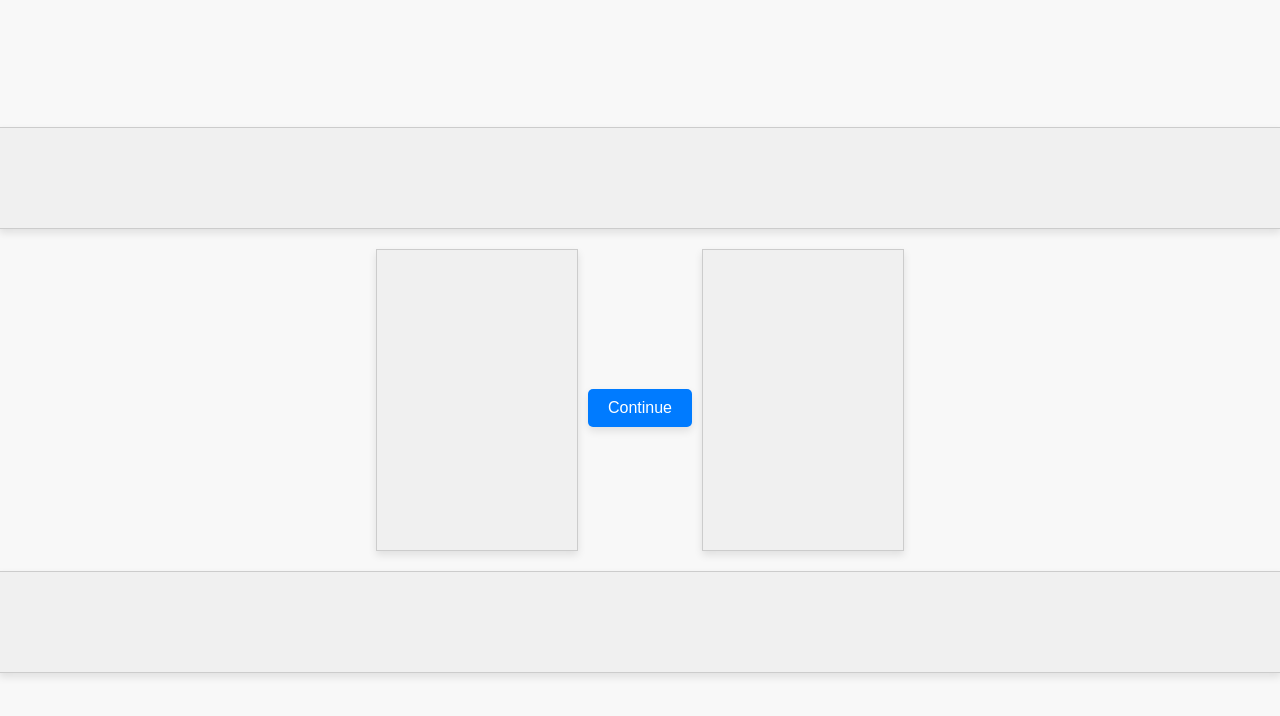
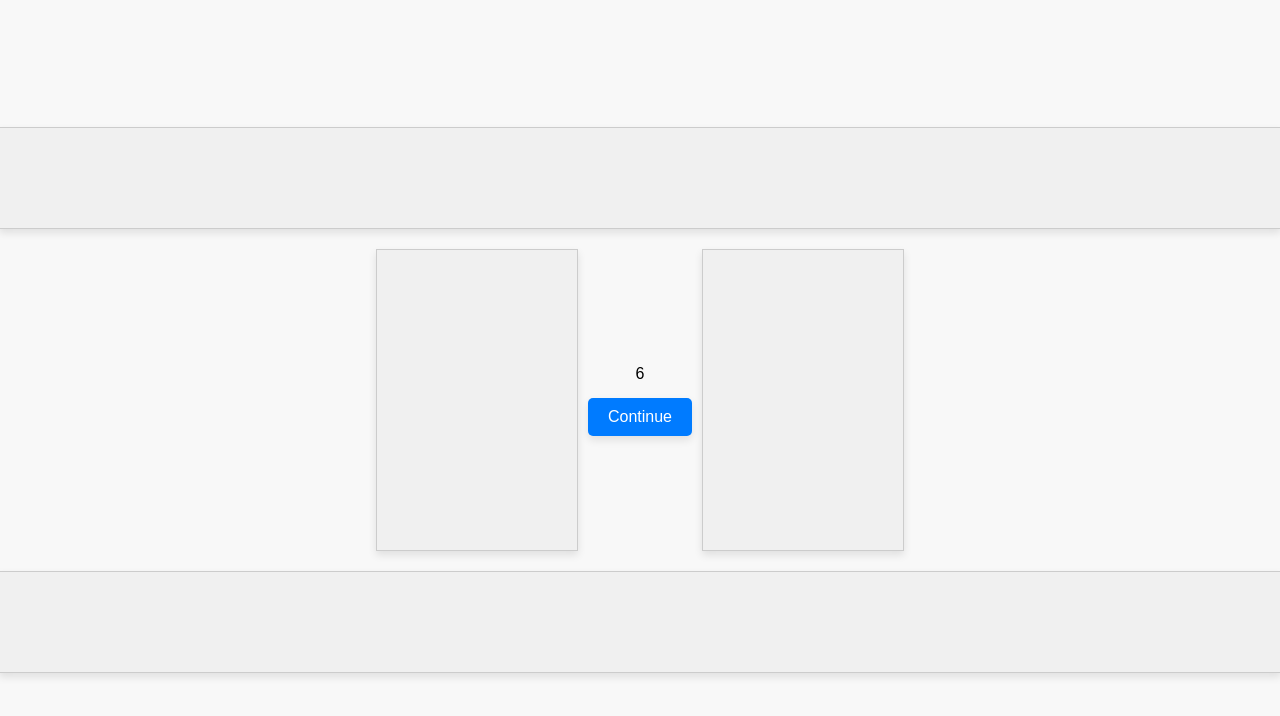
Before and after one commit to hacklandy/g3tk3y, a plain HTML site: page index.html in a window 1280 px wide. Drawn offline with Linux system fonts and the light colour scheme.

Commit message:
Update index.html

```diff
--- a/index.html
+++ b/index.html
@@ -36,7 +36,8 @@ Ya.Context.AdvManager.render({
 </script>
 </div>
 <div class="content">
-<button id="continue-btn" class="btn">Continue</button>
+<div id="timer" class="timer">6</div>
+<button id="continue-btn" class="btn" disabled>Continue</button>
 <div id="key-container" style="display: none;">
 <div class="key-wrapper">
 <p class="key-text">Key: <span id="key"></span></p>
```
